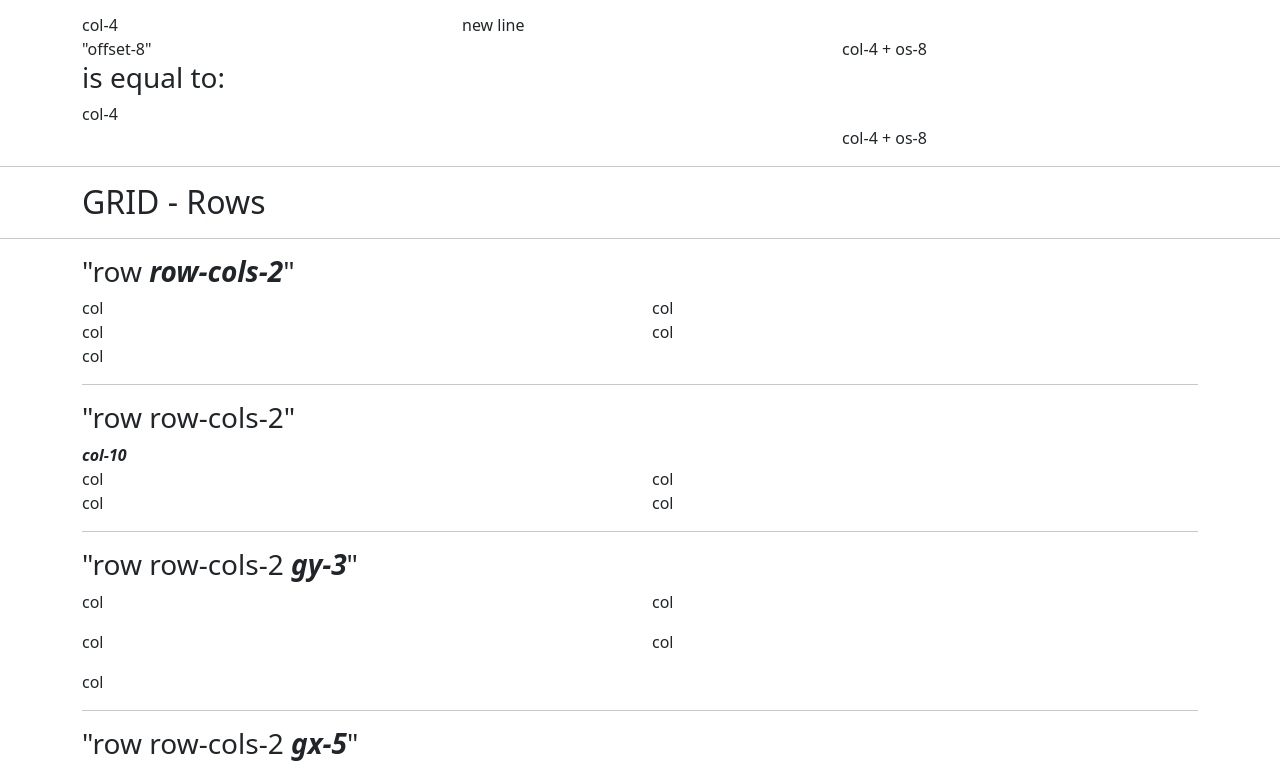
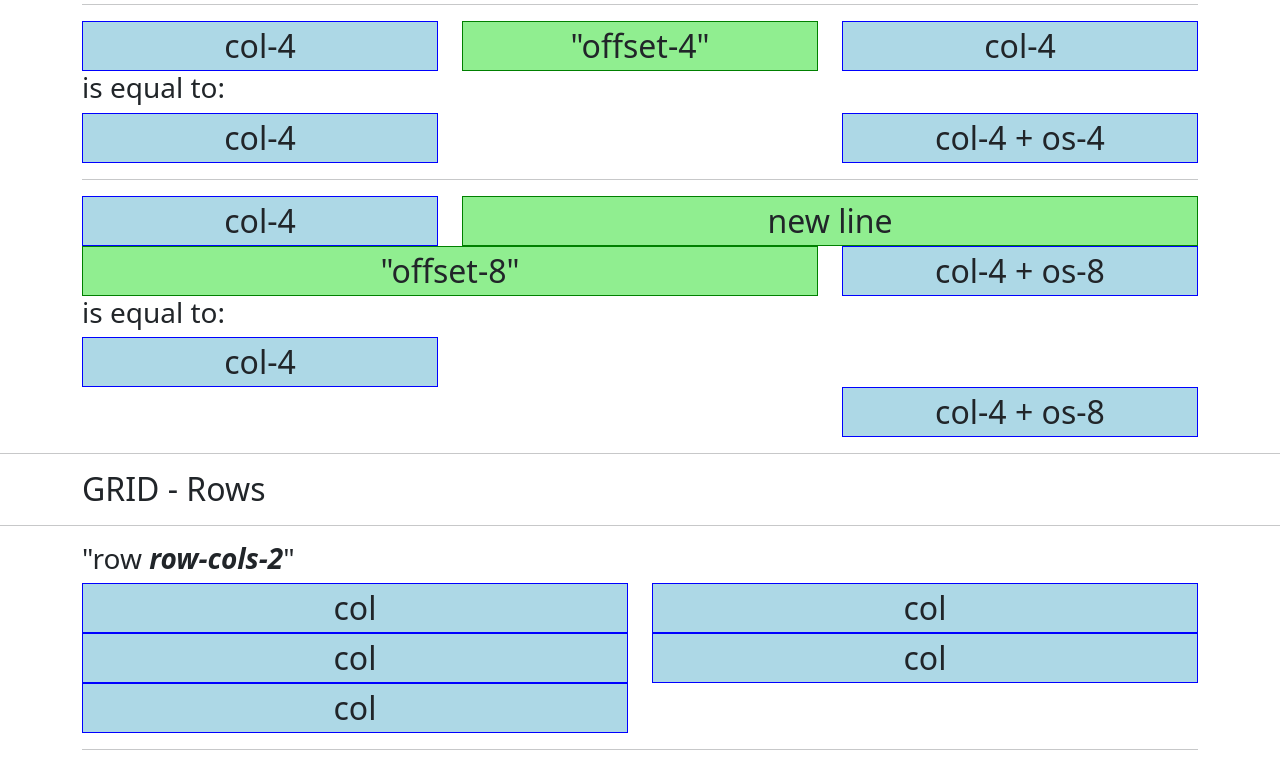
Before and after one commit to hansen-ri/Bootstrap-Blog, a plain HTML site: page index.html in a window 1280 px wide. Shown: the part 745-1510 px from the top of the page. Drawn offline with nearby package versions, Linux system fonts and the light colour scheme; the site is published under a folder, as on GitHub Pages, so addresses that start at the root find nothing.

Commit message:
Update index.html

```diff
--- a/index.html
+++ b/index.html
@@ -6,7 +6,7 @@
     <meta http-equiv="X-UA-Compatible" content="IE=edge">
     <meta name="viewport" content="width=device-width, initial-scale=1.0">
     <!-- CSS -->
-    <link rel="stylesheet" href="/bootstrap.css">
+    <link rel="stylesheet" href="./bootstrap.css">
     <!-- CSS only -->
     <link href="https://cdn.jsdelivr.net/npm/bootstrap@5.2.2/dist/css/bootstrap.min.css" rel="stylesheet"
         integrity="sha384-Zenh87qX5JnK2Jl0vWa8Ck2rdkQ2Bzep5IDxbcnCeuOxjzrPF/et3URy9Bv1WTRi" crossorigin="anonymous">
```
